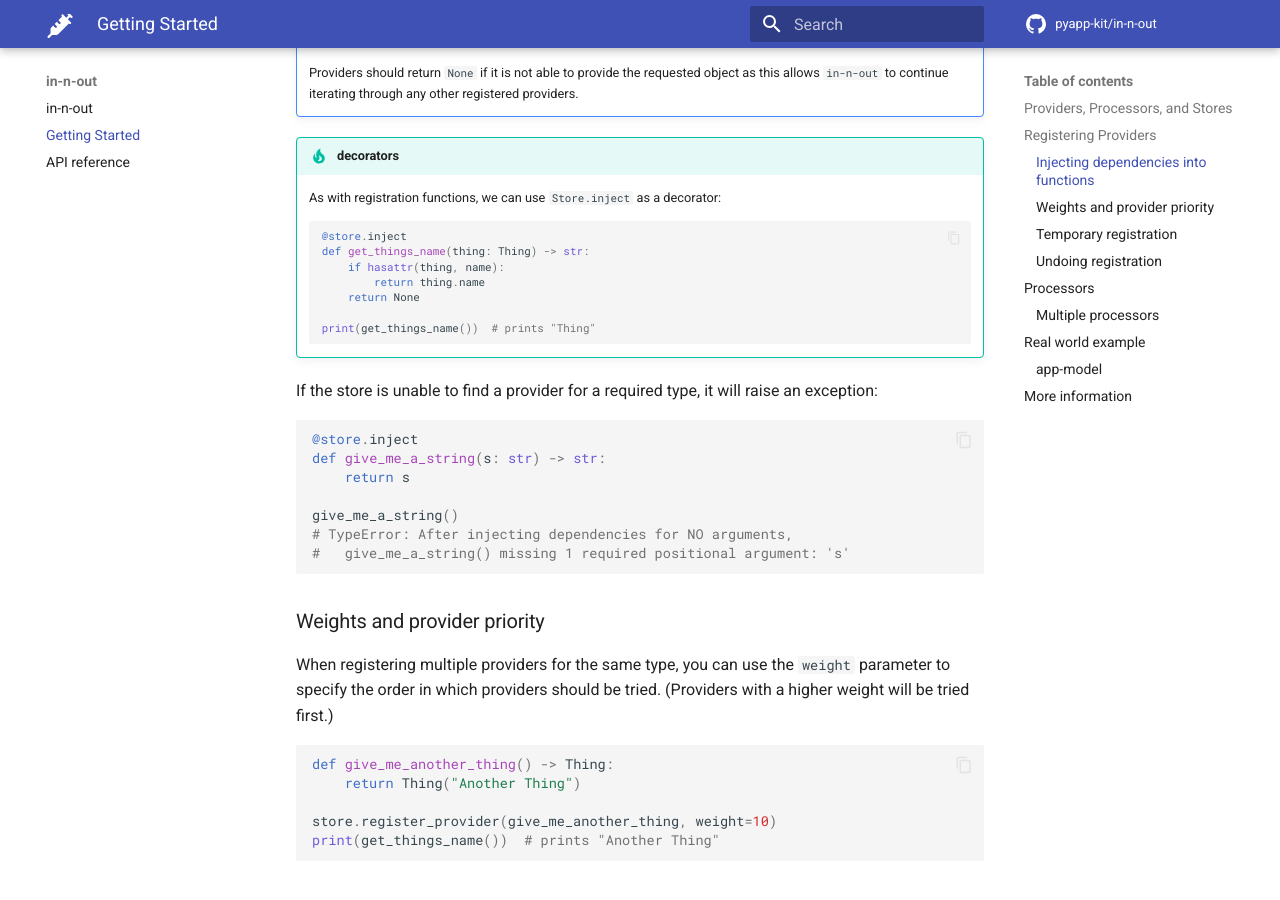
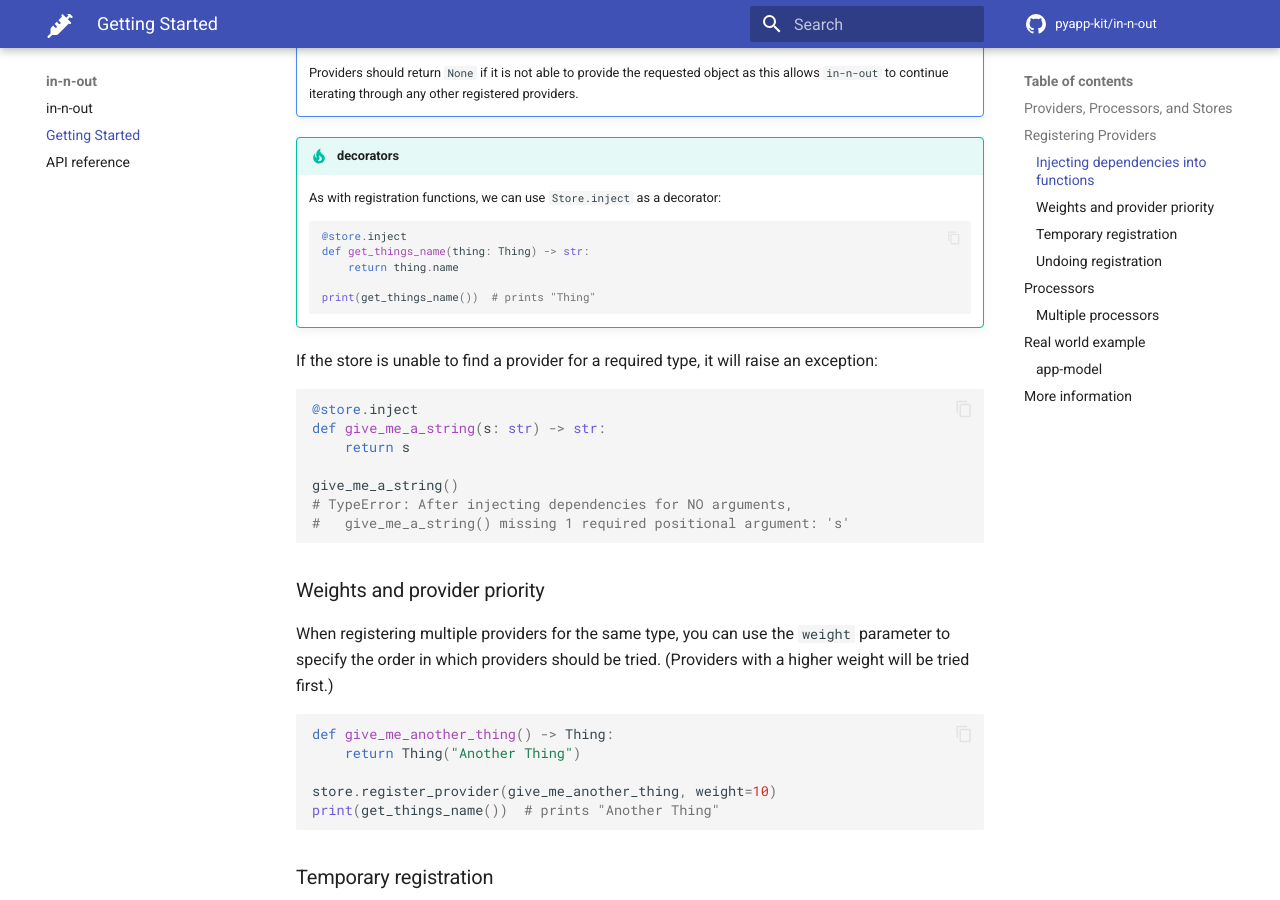
Before and after one commit to pyapp-kit/in-n-out, an MkDocs documentation site: the page built from docs/getting_started.md, in a window 1280 px wide and 900 px high, scrolled down 2221 px. Built offline with MkDocs 1.6.1 and Material for MkDocs 9.7.7, drawn with Linux system fonts in a browser that asks for light colours; comment, search, counter and statistics services are not loaded.

Commit message:
Update docs/getting_started.md

````diff
--- a/docs/getting_started.md
+++ b/docs/getting_started.md
@@ -118,9 +118,7 @@ print(get_things_name())  # prints "Thing"
     ```python
     @store.inject
     def get_things_name(thing: Thing) -> str:
-        if hasattr(thing, name):
-            return thing.name
-        return None
+        return thing.name
 
     print(get_things_name())  # prints "Thing"
     ```
````
